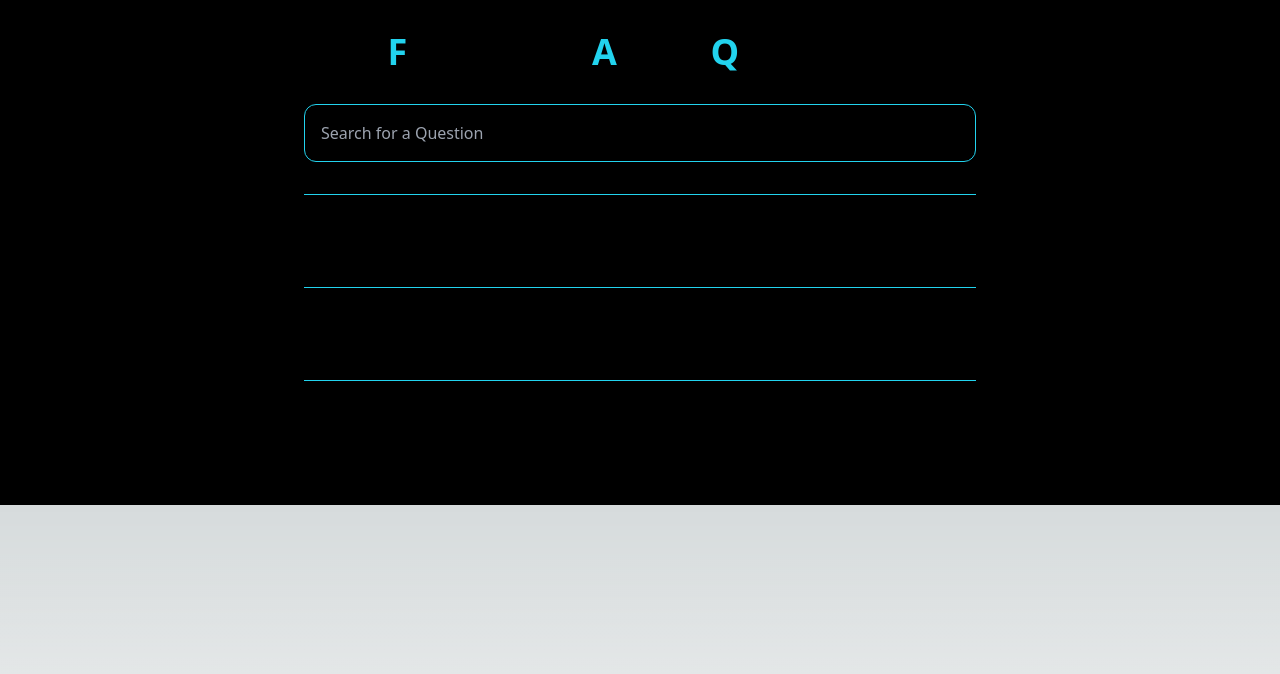
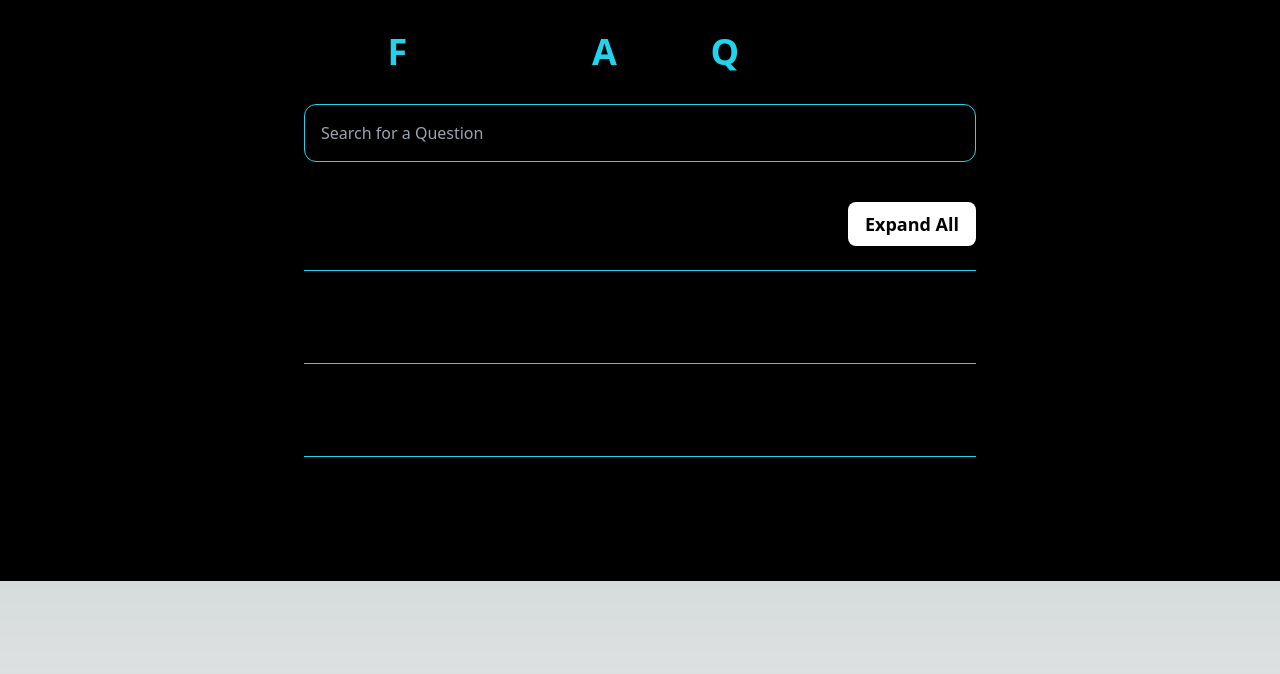
Before and after one commit to RichardZhang01/faq-page, a Next.js app: page /faq in a window 1280 px wide. Shown: the top 674 px of the page. Built offline with nearby package versions, Linux system fonts and the light colour scheme.

Commit message:
add expand/collapse all button

```diff
--- a/src/pages/faq.js
+++ b/src/pages/faq.js
@@ -1,4 +1,5 @@
 import { useState, useRef } from "react";
+
 const faqs = [
   {
     question: "What is Next.js?",
@@ -15,15 +16,14 @@
   },
 ];
 
-const Accordion = ({ question, answer }) => {
-  const [isOpen, setIsOpen] = useState(false);
+const Accordion = ({ question, answer, isOpen, toggleAccordion }) => {
   const contentRef = useRef(null);
 
   return (
     <div className="rounded-lg mb-4">
       <button
         className="w-full p-4 sm:p-5 md:p-6 text-left bg-black hover:bg-gray-900 border-t border-cyan-400"
-        onClick={() => setIsOpen(!isOpen)}
+        onClick={toggleAccordion}
       >
         <div className="flex justify-between items-center">
           <span className="font-semibold text-sm sm:text-base md:text-lg">
@@ -69,14 +69,29 @@
       placeholder="Search for a Question"
       value={searchTerm}
       onChange={handleSearch}
-      className="w-full p-2 sm:p-3 md:p-4 rounded-xl border border-cyan-400 bg-black text-white placeholder-gray-400 focus:outline-none focus:border-white"
+      className="w-full p-2 sm:p-3 md:p-4 rounded-xl border border-cyan-400 bg-black hover:bg-gray-900 text-white placeholder-gray-400 focus:outline-none focus:border-white"
     />
+  </div>
+);
+
+const ExpandCollapseAllButton = ({
+  areAllExpanded,
+  handleExpandCollapseAll,
+}) => (
+  <div className="flex justify-center md:justify-end mb-6">
+    <button
+      onClick={handleExpandCollapseAll}
+      className="w-full md:w-32 text-sm sm:text-base md:text-lg px-4 py-2 mt-2 bg-white hover:bg-cyan-400 text-black hover:text-white font-semibold rounded-lg transition-all duration-300"
+    >
+      {areAllExpanded ? "Collapse All" : "Expand All"}
+    </button>
   </div>
 );
 
 const FAQ = () => {
   const [filteredFaqs, setFilteredFaqs] = useState(faqs);
   const [searchTerm, setSearchTerm] = useState("");
+  const [expandedFaqs, setExpandedFaqs] = useState([]);
 
   const handleSearch = (e) => {
     const searchValue = e.target.value.toLowerCase();
@@ -86,6 +101,21 @@
       faq.question.toLowerCase().includes(searchValue)
     );
     setFilteredFaqs(filtered);
+    setExpandedFaqs([]); // Collapse all on new search
+  };
+
+  const toggleAccordion = (index) => {
+    setExpandedFaqs((prev) =>
+      prev.includes(index) ? prev.filter((i) => i !== index) : [...prev, index]
+    );
+  };
+
+  const handleExpandCollapseAll = () => {
+    if (expandedFaqs.length === filteredFaqs.length) {
+      setExpandedFaqs([]);
+    } else {
+      setExpandedFaqs(filteredFaqs.map((_, index) => index));
+    }
   };
 
   return (
@@ -99,9 +129,20 @@
       <SearchBar searchTerm={searchTerm} handleSearch={handleSearch} />
 
       <div className="max-w-md sm:max-w-lg md:max-w-xl lg:max-w-2xl mx-auto">
+        <ExpandCollapseAllButton
+          areAllExpanded={expandedFaqs.length === filteredFaqs.length}
+          handleExpandCollapseAll={handleExpandCollapseAll}
+        />
+
         {filteredFaqs.length > 0 ? (
           filteredFaqs.map(({ question, answer }, i) => (
-            <Accordion question={question} answer={answer} key={i} />
+            <Accordion
+              key={i}
+              question={question}
+              answer={answer}
+              isOpen={expandedFaqs.includes(i)}
+              toggleAccordion={() => toggleAccordion(i)}
+            />
           ))
         ) : (
           <p className="text-center text-white">
```
